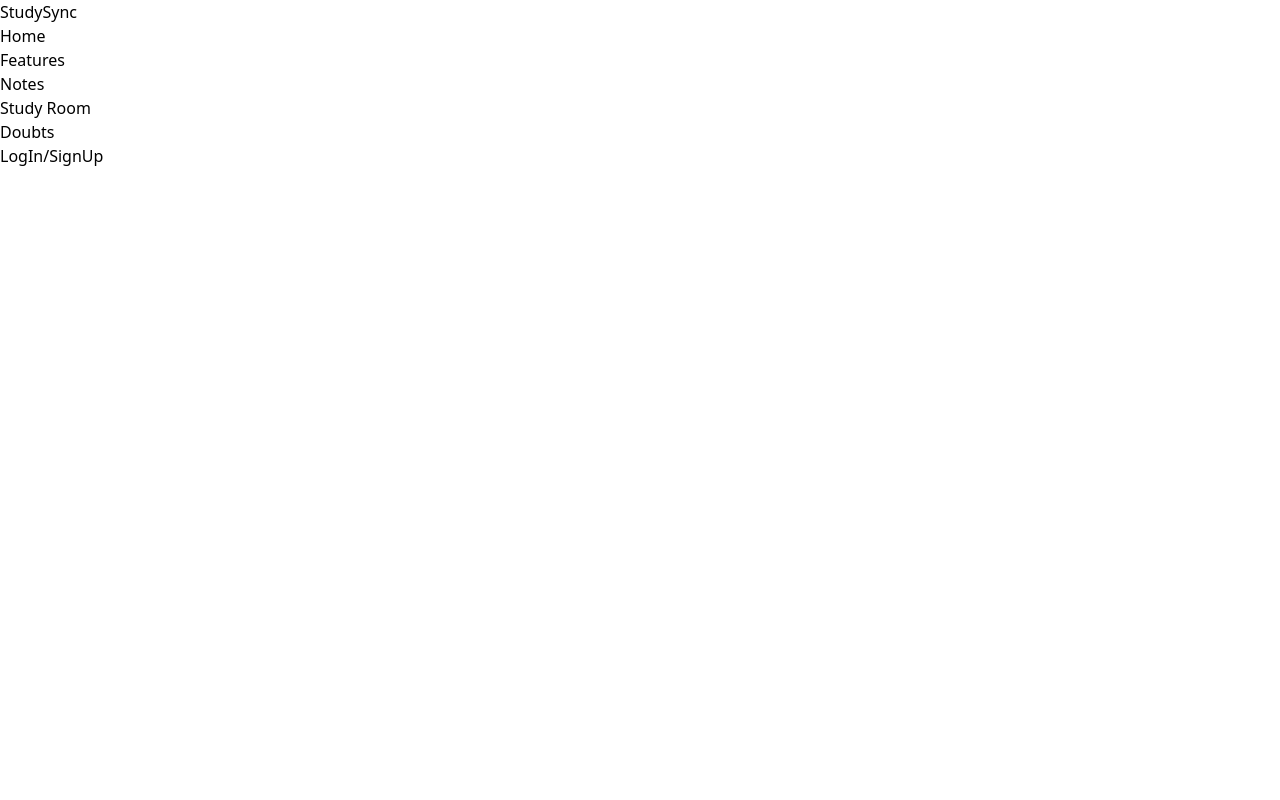
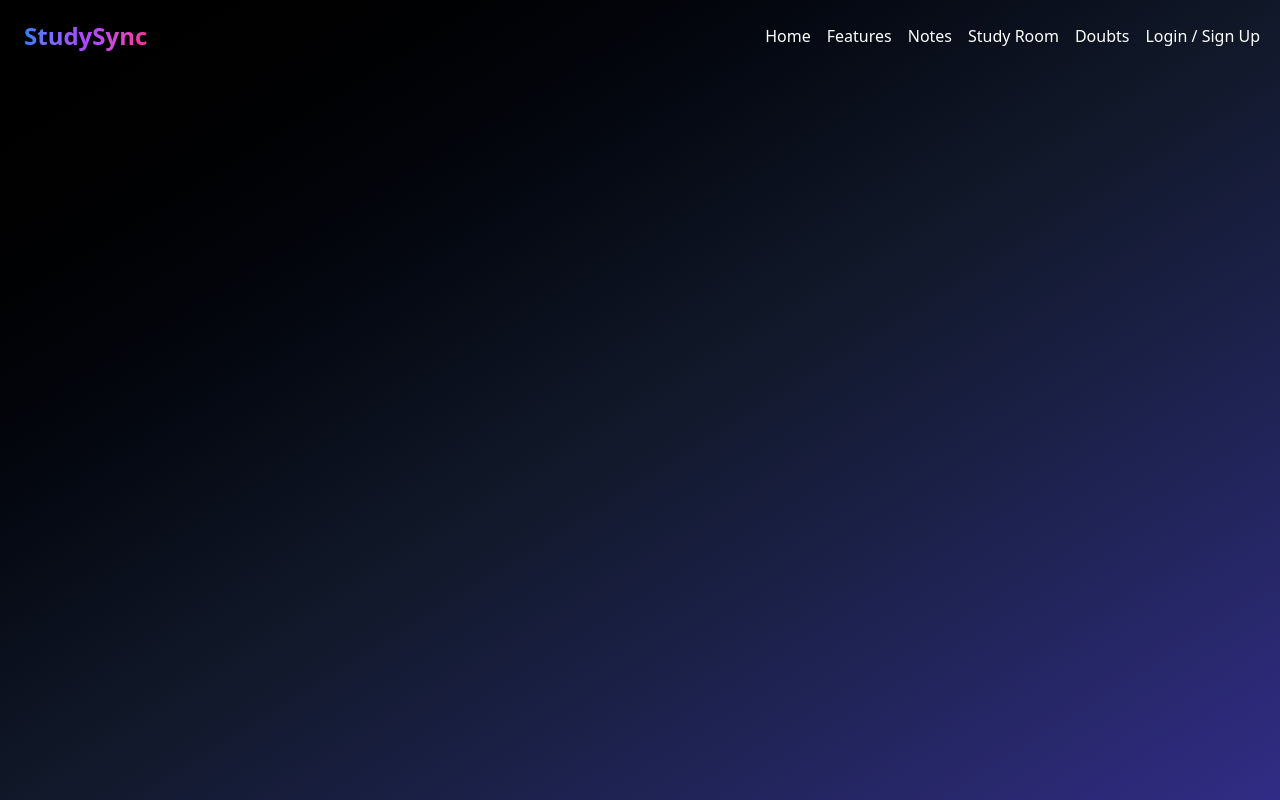
Before and after one commit to amrita150/StudySyncc, a React (Vite) app in the folder studySync/: page / in a window 1280 px wide. Built offline with nearby package versions, Linux system fonts and the light colour scheme.

Commit message:
home page created and did some styling on navbar

```diff
--- a/studySync/src/App.jsx
+++ b/studySync/src/App.jsx
@@ -1,9 +1,9 @@
 import React from 'react';
-import NavBar from './Components/NavBar';
+import Home from './Components/Home';
 
 const App = () => {
   return (
-    <NavBar></NavBar>
+    <Home/>
   );
 };
 
--- /dev/null
+++ b/studySync/src/Components/Home.jsx
@@ -0,0 +1,11 @@
+import NavBar from './NavBar';
+
+const Home = () => {
+    return (
+       <div className='min-h-screen bg-gradient-to-br from-black via-gray-900 to-indigo-900 text-white'>
+        <NavBar/>
+       </div>
+    );
+};
+
+export default Home;
--- a/studySync/src/Components/NavBar.jsx
+++ b/studySync/src/Components/NavBar.jsx
@@ -1,18 +1,22 @@
 const NavBar = () => {
     return (
-        <>
+      <>
+        <div className="flex items-center justify-between p-5 pl-6 ">
             <div>
-                <h2>StudySync</h2>
+                <h1 className="text-2xl font-bold text-transparent bg-clip-text bg-gradient-to-r from-blue-500 via-purple-500 to-pink-500 ">StudySync</h1>
             </div>
-            <div>
+            <div className="flex item center justify-between gap-4">
                 <h4>Home</h4>
                 <h4>Features</h4>
                 <h4>Notes</h4>
                 <h4>Study Room</h4>
                 <h4>Doubts</h4>
-                <h4>LogIn/SignUp</h4>
+                <h4>Login / Sign Up</h4>
             </div>
+         </div>
         </>
+
+
     )
 }
 
```
